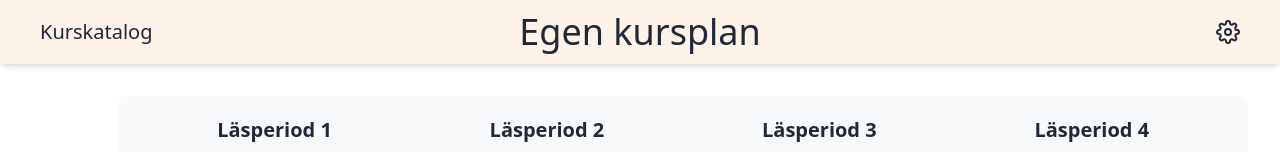
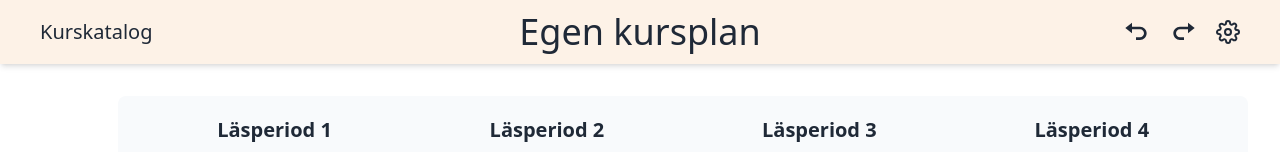
Before and after one commit to HawkieOne/kurskatalog-id, a React (Create React App) app: page / in a window 1280 px wide. Both pictures are taken after a click on the element "Skapa kursplan". Shown: the top 152 px of the page. Built offline with nearby package versions, Linux system fonts and the light colour scheme.

Commit message:
feat: undo redo
  * half implement done and redo but some problems remain
  * will finish if time exists

```diff
--- a/package.json
+++ b/package.json
@@ -16,6 +16,7 @@
     "html2canvas": "^1.4.1",
     "jest": "^27.5.1",
     "jspdf": "^2.5.1",
+    "lodash": "^4.17.21",
     "react": "^18.2.0",
     "react-dom": "^18.2.0",
     "react-grid-layout": "^1.3.4",
@@ -56,6 +57,7 @@
   },
   "devDependencies": {
     "@types/file-saver": "^2.0.5",
+    "@types/lodash": "^4.14.191",
     "@types/react-grid-layout": "^1.3.2",
     "@types/react-helmet": "^6.1.5",
     "@types/react-modal": "^3.13.1",
--- a/src/atoms/atoms.ts
+++ b/src/atoms/atoms.ts
@@ -1,4 +1,4 @@
-import { atom, selector } from "recoil";
+import { atom, DefaultValue, selector } from "recoil";
 import { createEmptyTemplate } from "../shared/functions";
 import { Course, Year } from "../shared/interfaces";
 
@@ -60,3 +60,27 @@ export const courseRightDrawerState = atom<Course | null>({
   key: "courseRightDrawerState",
   default: null,
 });
+
+
+
+export const editingHistoryIndex = atom({
+  key: "editingHistoryIndexState",
+  default: 0,
+})
+
+export const editingHistory = atom<Year[][]>({
+  key: "editingHistoryState",
+  default: [],
+})
+
+export const editingHistorySelector = selector({
+  key: "editingHistorySelectorState",
+  get: ({ get }) => {
+    return get(editingHistory)
+  },
+  set: ({ get, set }, newValue) => {
+    if (!(newValue !instanceof DefaultValue)) {
+      set(editingHistory, newValue)
+    }
+  },
+})
--- a/src/components/Navbar.tsx
+++ b/src/components/Navbar.tsx
@@ -1,12 +1,17 @@
+import { BiRedo, BiUndo } from "react-icons/bi";
 import { FiSettings } from "react-icons/fi";
 import { Link, useLocation } from "react-router-dom";
 import { useRecoilState } from "recoil";
 import { rightDrawerState } from "../atoms/atoms";
+import useCourses from "../shared/useCourses";
+import { useEditinghistory } from "../shared/useEditingHistory";
 import Title from "./Title";
 
 export default function Navbar() {
   const [isRightDrawerOpen, setIsRightDrawerOpen] =
     useRecoilState(rightDrawerState);
+  const { goBack, goForward } = useEditinghistory();
+  const { setCourses } = useCourses();
   const location = useLocation();
   const pathString = location.pathname.replace("/", "").trim();
 
@@ -29,11 +34,27 @@ export default function Navbar() {
       {location.pathname !== "/" && <Title>{capitalizedPathname}</Title>}
       {pathName === "byggare" && (
         <div
-          className="absolute h-full inset-y-0 right-10 flex flex-col justify-center border-pink cursor-pointer text-onyx
-                       hover:border-b hover:-mb-1 hover:text-pink"
-          onClick={() => setIsRightDrawerOpen(!isRightDrawerOpen)}
+          className="absolute h-full inset-y-0 right-10 flex justify-between text-onyx
+                     space-x-4"
         >
-          <FiSettings size="1.5em" />
+          <button
+            onClick={() => {
+              const undoState = goBack();
+              if (undoState) {
+                setCourses(undoState);
+              }
+            }}
+          >
+            <BiUndo size="2em" className="hover:text-pink cursor-pointer" />
+          </button>
+          <button onClick={() => goForward()}>
+            <BiRedo size="2em" className="horedover:text-pink cursor-pointer" />
+          </button>
+          <FiSettings
+            size="1.5em"
+            className="hover:text-pink cursor-pointer"
+            onClick={() => setIsRightDrawerOpen(!isRightDrawerOpen)}
+          />
         </div>
       )}
     </div>
--- a/src/pages/Builder/Years.tsx
+++ b/src/pages/Builder/Years.tsx
@@ -12,21 +12,25 @@ import { useEffect } from "react";
 import { useSetRecoilState } from "recoil";
 import { coursesBuilderState } from "../../atoms/atoms";
 import Text from "../../components/Text";
+import { useEditinghistory } from "../../shared/useEditingHistory";
 
 const ResponsiveGridLayout = WidthProvider(Responsive);
 
 export default function Years() {
   const {
     coursesActiveYear,
+    courses,
     saveChanges,
     removeCourse,
     addCourse,
     draggingCourse,
     removeFromSavedCoursesByObject,
   } = useCourses();
+  const { addAction, doingAction, setDoingAction } = useEditinghistory();
   const setCourses = useSetRecoilState(coursesBuilderState);
-  const [coursesLocalStorage, setCoursesLocaStorage] =
-    useLocalStorage(localStorageLayuotKey);
+  const [coursesLocalStorage, setCoursesLocaStorage] = useLocalStorage(
+    localStorageLayuotKey
+  );
 
   useEffect(() => {
     setCourses(coursesLocalStorage);
@@ -59,10 +63,12 @@ export default function Years() {
         isBounded={false}
         onLayoutChange={(layout) => {
           if (!draggingCourse) {
+            addAction(courses);
             const newlayout = saveChanges(layout);
             setCoursesLocaStorage(newlayout);
           }
         }}
+        onDragStop={() => console.log("STOP")}
         useCSSTransforms={false} // Put this on to increase speed
         isDroppable={true}
         onDrop={(layout, layoutItem, _event) => {
@@ -74,6 +80,7 @@ export default function Years() {
             i: uuidv4(),
             content: undefined,
           };
+          addAction(courses);
           addCourse(block);
           if (draggingCourse) {
             removeFromSavedCoursesByObject(draggingCourse);
--- /dev/null
+++ b/src/shared/useEditingHistory.tsx
@@ -0,0 +1,69 @@
+import { useMemo, useState } from "react";
+import isEqual from "lodash/isEqual";
+import { Year } from "./interfaces";
+import { useRecoilState } from "recoil";
+import { editingHistorySelector, editingHistoryIndex } from "../atoms/atoms";
+
+export const useEditinghistory = () => {
+  const [index, setIndex] = useRecoilState(editingHistoryIndex);
+  const [states, setStates] = useRecoilState(editingHistorySelector);
+  const state = useMemo(() => states[index], [states, index]);
+  const [doingAction, setDoingAction] = useState(false);
+
+  const setState = (value: Year[]) => {
+    if (isEqual(state, value)) {
+      return;
+    }
+    const copy = states.slice(0, index + 1); // This removes all future (redo) states after current index
+    copy.push(value);
+    setStates(copy);
+    setIndex(copy.length - 1);
+  };
+  console.log(states);
+  console.log(index);
+
+  const addAction = (value: Year[]) => {
+    if (!doingAction) {
+      const copy = states.slice();
+      copy.push(value);
+      console.log(copy);
+      setStates(copy);
+      setIndex(copy.length - 1);
+      setDoingAction(false);
+    }
+  };
+
+  const resetState = (init: Year[]) => {
+    setIndex(0);
+    setStates([init]);
+  };
+
+  const goBack = (steps = 1) => {
+    // On layout get called when index is changed (after returning undo)
+    console.log(index);
+    if (index - steps >= 1) {
+      setDoingAction(true);
+      const undoState = states[index - steps];
+      setIndex(index - steps);
+      return undoState;
+    }
+    return null;
+  };
+
+  const goForward = (steps = 1) => {
+    setIndex(Math.min(states.length - 1, Number(index) + (Number(steps) || 1)));
+  };
+
+  return {
+    state,
+    setState,
+    resetState,
+    addAction,
+    index,
+    lastIndex: states.length - 1,
+    goBack,
+    goForward,
+    doingAction,
+    setDoingAction,
+  };
+};
```
Also changed, not shown: 1 other file (tests, documents, lock files or other folders).
